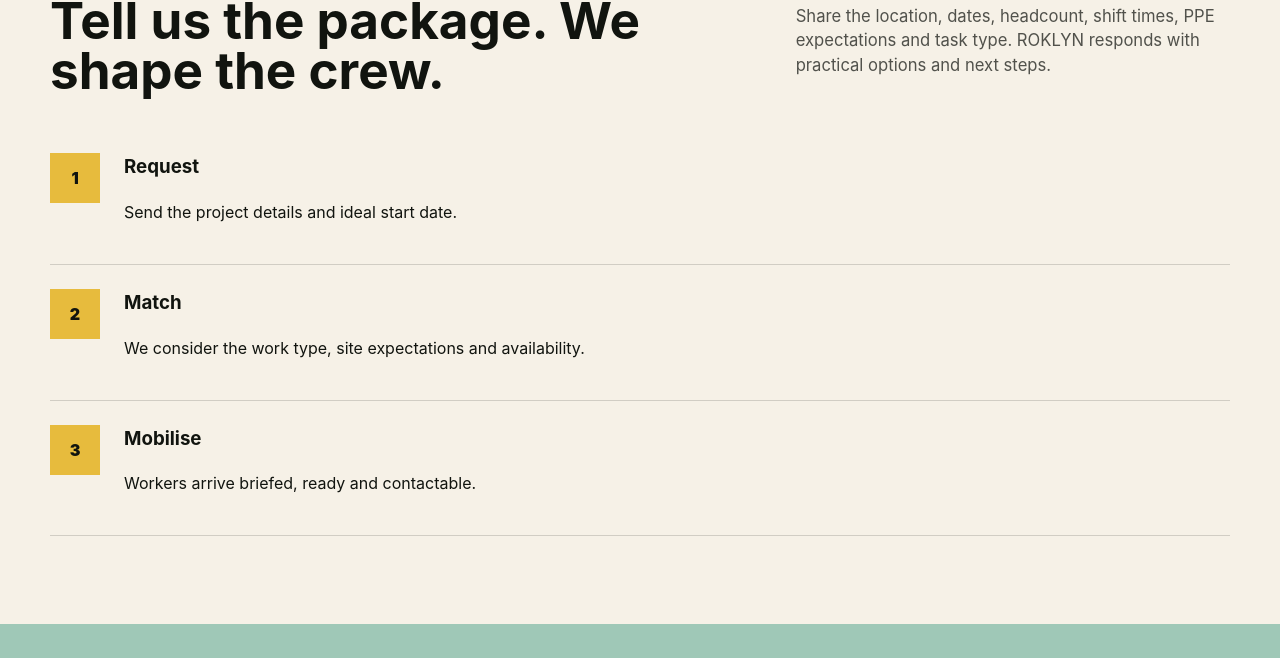
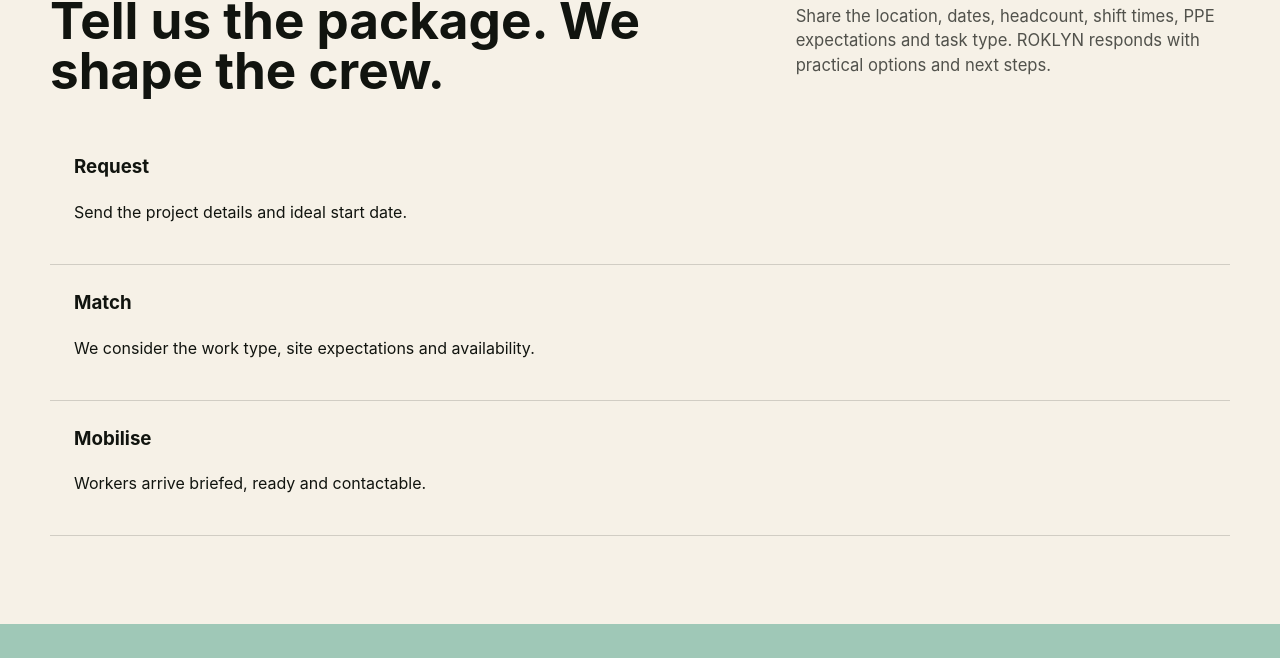
Before and after one commit to tanyak26/roklyn-ltd., a website: page services.html in a window 1280 px wide. Shown: the part 1675-2333 px from the top of the page. Drawn offline with Linux system fonts and the light colour scheme.

Commit message:
Remove Roklyn decorative markers

```diff
--- a/assets/css/styles.css
+++ b/assets/css/styles.css
@@ -633,29 +633,10 @@ h1 {
   font-size: 1.7rem;
 }
 
-.steps {
-  counter-reset: step;
-}
-
 .step {
   position: relative;
-  padding: 24px 24px 24px 74px;
+  padding: 24px;
   border-bottom: 1px solid rgba(17, 20, 15, 0.16);
-}
-
-.step::before {
-  counter-increment: step;
-  content: counter(step);
-  position: absolute;
-  top: 24px;
-  left: 0;
-  display: grid;
-  width: 50px;
-  height: 50px;
-  place-items: center;
-  color: var(--ink);
-  background: var(--signal);
-  font-weight: 950;
 }
 
 .project-strip {
```
Also changed, not shown: about.html (+3 -3 lines), index.html (+3 -3 lines), projects.html (+4 -4 lines).
